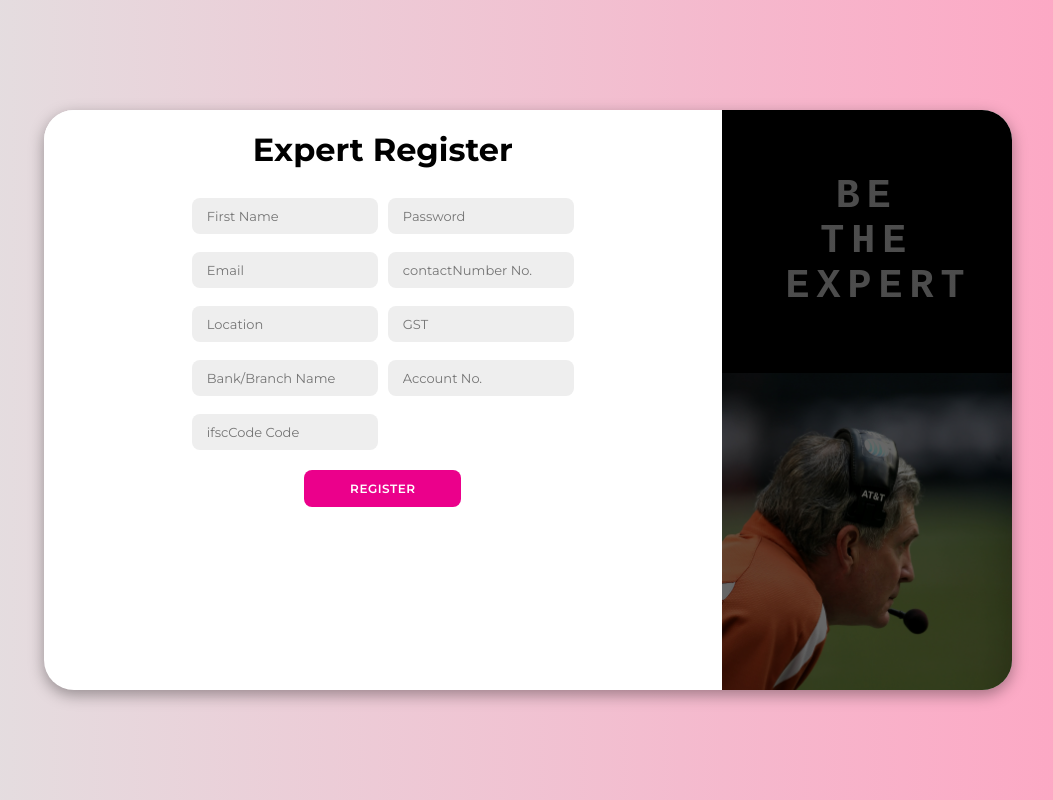
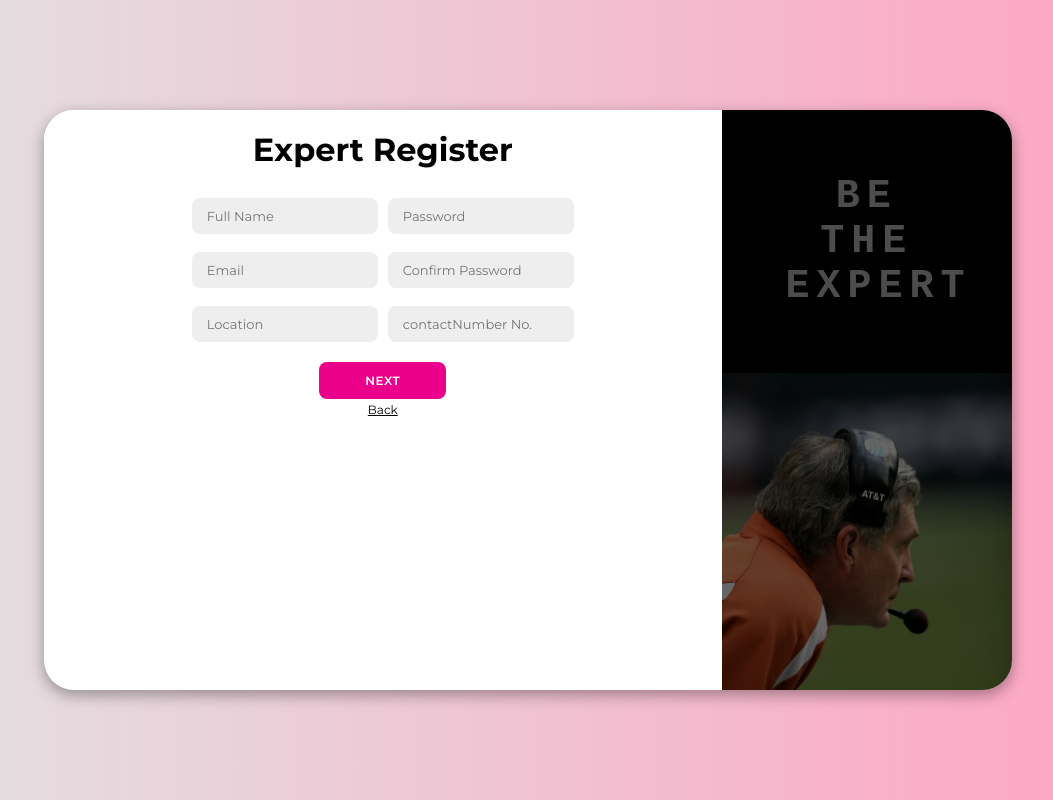
Before and after one commit to pratik860s/Degpeg-starter, a React (Create React App) app: page /register/expert in a window 1280 px wide. Shown: the whole page, without its empty margins (112-1165 px from the left). Built offline with nearby package versions, Linux system fonts and the light colour scheme.

Commit message:
three step expert and login validation

```diff
--- a/src/Api/ApiConfig.js
+++ b/src/Api/ApiConfig.js
@@ -53,8 +53,10 @@ const expertRegister = async (
       }
     );
     console.log(response);
+    return response;
   } catch (error) {
     console.error("Error registering expert:", error);
+    return null;
   }
 };
 
--- a/src/Pages/LandingPages/ExpertSignup/ExpertSignup.js
+++ b/src/Pages/LandingPages/ExpertSignup/ExpertSignup.js
@@ -1,98 +1,197 @@
 import React, { useState } from "react";
 import axios from "axios";
 import "./ExpertSignup.css";
-import {expertRegister} from "./../../../Api/ApiConfig"
+import { expertRegister } from "./../../../Api/ApiConfig"
+import Joi from "joi";
 
 const ExpertSignup = () => {
 
-  const [name,setName] = useState("");
-  const [email,setEmail] = useState("");
-  const [password,setPassword] = useState("");
-  const [contactNumber,setcontactNumber] = useState("");
+  const [name, setName] = useState("");
+  const [email, setEmail] = useState("");
+  const [password, setPassword] = useState("");
+  const [confirmPass, setConfirmPass] = useState("");
+  const [contactNumber, setcontactNumber] = useState("");
 
-  const [location,setLocation] = useState("");
-  const [gst,setGst] = useState("");
-  const [bankName,setbankName] = useState("");
-  const [bankAccountNumber,setbankAccountNumber] = useState("");
-  const [ifscCode,setifscCode] = useState("");
+  const [location, setLocation] = useState("");
+  const [gst, setGst] = useState("");
+  const [bankName, setbankName] = useState("");
+  const [bankAccountNumber, setbankAccountNumber] = useState("");
+  const [ifscCode, setifscCode] = useState("");
+  const [step, setStep] = useState(1);
+
+  const [errors, setErrors] = useState({});
   // all hooks
 
+  const schemas = [
+    Joi.object({
+      name: Joi.string().required(),
+      email: Joi.string().email({ tlds: { allow: false } }).required(),
+      password: Joi.string().min(6).required(),
+      confirmPass: Joi.ref("password"),
+      contactNumber: Joi.string().required(),
+      location: Joi.string().required(),
+    }),
+    Joi.object({
+      gst: Joi.string().required(),
+    }),
+    Joi.object({
+      bankName: Joi.string().required(),
+      bankAccountNumber: Joi.string().required(),
+      ifscCode: Joi.string().required(),
+    }),
+  ];
 
-  const emailHandler = (e)=>{
+  const emailHandler = (e) => {
     setEmail(e.target.value);
   }
-  const nameHandler = (e)=>{
+  const nameHandler = (e) => {
     setName(e.target.value);
   }
-  const passwordHandler = (e)=>{
+  const passwordHandler = (e) => {
     setPassword(e.target.value);
   }
-  const contactNumberHandler = (e)=>{
+  const confirmPassHandler = (e) => {
+    setConfirmPass(e.target.value);
+  }
+  const contactNumberHandler = (e) => {
     setcontactNumber(e.target.value);
   }
-  const gstHandler = (e)=>{
+  const gstHandler = (e) => {
     setGst(e.target.value);
   }
-  const locationHandler = (e)=>{
+  const locationHandler = (e) => {
     setLocation(e.target.value);
   }
-  const bankNameHandler = (e)=>{
+  const bankNameHandler = (e) => {
     setbankName(e.target.value);
   }
-  const bankAccountNumberHandler = (e)=>{
+  const bankAccountNumberHandler = (e) => {
     setbankAccountNumber(e.target.value);
   }
-  const ifscCodeHandler = (e)=>{
+  const ifscCodeHandler = (e) => {
     setifscCode(e.target.value);
   }
 
-  const handleRegistrationForm = async (e)=>{
+  const handleRegistrationForm = async (e) => {
     //calling registerExpert api
     e.preventDefault();
-    console.log(name,email,password,contactNumber,location,gst,bankName,bankAccountNumber,ifscCode);
-    await expertRegister(name,email,password,contactNumber,location,gst,bankName,bankAccountNumber,ifscCode);
+    console.log(name, email, password, contactNumber, location, gst, bankName, bankAccountNumber, ifscCode);
+    const response = await expertRegister(name, email, password, contactNumber, location, gst, bankName, bankAccountNumber, ifscCode);
+  }
+
+  const handleBack = (e) => {
+    e.preventDefault();
+    if (step === 1) { return; }  setStep(step - 1);
+  }
+
+  const handleNext = (e)=>{
+    e.preventDefault();
+
+    if(step === 1){
+      const {error} = schemas[0].validate({name,email,password,confirmPass,contactNumber,location})
+
+      if(error){
+        setErrors({ ...errors, name: error.details.find(detail => detail.context.key === 'name')?.message || '', email: error.details.find(detail => detail.context.key === 'email')?.message || '', password: error.details.find(detail => detail.context.key === 'password')?.message || '', confirmPass: error.details.find(detail => detail.context.key === 'confirmPass')?.message || '', contactNumber: error.details.find(detail => detail.context.key === 'contactNumber')?.message || '', location: error.details.find(detail => detail.context.key === 'location')?.message || '' });
+        return;
+      }
+
+    }else if(step === 2){
+      const { error } = schemas[1].validate({ gst });
+      if (error) {
+        setErrors({ ...errors, gst: error.details.find(detail => detail.context.key === 'gst')?.message || '' });
+        return;
+      }
+    }else{
+      const { error } = schemas[2].validate({ bankName, bankAccountNumber, ifscCode });
+      if (error) {
+        setErrors({ ...errors, bankName: error.details.find(detail => detail.context.key === 'bankName')?.message || '', bankAccountNumber: error.details.find(detail => detail.context.key === 'bankAccountNumber')?.message || '', ifscCode: error.details.find(detail => detail.context.key === 'ifscCode')?.message || '' });
+        return;
+      }
+    }
+    setStep(step + 1);
   }
 
   return (
     <div className="container-expert" id="container-expert">
       <div className="form-container-expert sign-in-expert">
         <form>
+          <h1 style={{ marginTop: "20px" }}>Expert Register</h1><br />
 
-          <h1 style={{marginTop : "20px"}}>Expert Register</h1><br></br>
+          {step === 1 ? (
   <table>
     <tbody>
       <tr>
-                <td><input type="text" onChange={nameHandler} id="Name" placeholder="First Name" /></td>
-                <td><input type="password" onChange={passwordHandler} id="password" placeholder="Password" /></td>
+        <td>
+          <input type="text" onChange={nameHandler} id="Name" placeholder="Full Name" />
+          {errors.name && <div className="error">{errors.name}</div>}
+        </td>
+        <td>
+          <input type="password" onChange={passwordHandler} id="password" placeholder="Password" />
+          {errors.password && <div className="error">{errors.password}</div>}
+        </td>
       </tr>
       <tr>
-                <td><input onChange={emailHandler} type="text" id="email" placeholder="Email" /></td>
-                <td><input onChange={contactNumberHandler} type="text" id="contactNumber" placeholder="contactNumber No." /></td>
+        <td>
+          <input onChange={emailHandler} type="text" id="email" placeholder="Email" />
+          {errors.email && <div className="error">{errors.email}</div>}
+        </td>
+        <td>
+          <input onChange={confirmPassHandler} type="password" id="confirmPass" placeholder="Confirm Password" />
+          {errors.confirmPass && <div className="error">{errors.confirmPass}</div>}
+        </td>
       </tr>
       <tr>
-                <td><input type="text" onChange={locationHandler} id="location" placeholder="Location" /></td>
-                <td><input type="text" onChange={gstHandler} id="gst" placeholder="GST" /></td>
-              </tr>
-              {/* <tr>
-                <td><label for="cancelledCheque">Cancelled Cheque</label></td>
-                <td><input type="file" id="cancelledCheque" accept="image/*" /></td>
-              </tr>
-              <tr>
-                <td><label for="addressProof">Address Proof</label></td>
-                <td><input type="file" id="addressProof" accept="image/*" /></td>
-              </tr> */}
-              <tr>
-                <td><input type="text" onChange={bankNameHandler} id="bankName" placeholder="Bank/Branch Name" /></td>
-                <td><input type="text" onChange={bankAccountNumberHandler} id="bankAccountNumber" placeholder="Account No." /></td>
-              </tr>
-              <tr>
-                <td><input type="text" onChange={ifscCodeHandler} id="ifscCode" placeholder="ifscCode Code" /></td>
+        <td>
+          <input type="text" onChange={locationHandler} id="location" placeholder="Location" />
+          {errors.location && <div className="error">{errors.location}</div>}
+        </td>
+        <td>
+          <input onChange={contactNumberHandler} type="text" id="contactNumber" placeholder="contactNumber No." />
+          {errors.contactNumber && <div className="error">{errors.contactNumber}</div>}
+        </td>
       </tr>
     </tbody>
   </table>
-          <button onClick={handleRegistrationForm}>Register</button><br></br>
+) : step === 2 ? (
+  <table>
+    <tbody>
+      <tr>
+        <td><span>GST </span></td>
+        <td>
+          <input type="text" onChange={gstHandler} id="gst" placeholder="GST" />
+          {errors.gst && <div className="error">{errors.gst}</div>}
+        </td>
+      </tr>
+    </tbody>
+  </table>
+) : (
+  <table>
+    <tbody>
+      <tr>
+        <td>
+          <input type="text" onChange={bankNameHandler} id="bankName" placeholder="Bank/Branch Name" />
+          {errors.bankName && <div className="error">{errors.bankName}</div>}
+        </td>
+        <td>
+          <input type="text" onChange={bankAccountNumberHandler} id="bankAccountNumber" placeholder="Account No." />
+          {errors.bankAccountNumber && <div className="error">{errors.bankAccountNumber}</div>}
+        </td>
+      </tr>
+      <tr>
+        <td>
+          <input type="text" onChange={ifscCodeHandler} id="ifscCode" placeholder="ifscCode Code" />
+          {errors.ifscCode && <div className="error">{errors.ifscCode}</div>}
+        </td>
+      </tr>
+    </tbody>
+  </table>
+)}
+
+
+          {step === 3 ? (<button onClick={handleRegistrationForm}>Submit</button>) : <button onClick={handleNext}>Next</button>}
+          <u><span style={{ cursor: 'pointer' }} onClick={handleBack}>Back</span></u>
+          <br />
         </form>
-
       </div>
       <div className="toggle-container-expert">
         <h1 class="expert-h1">Be THE<br></br>EXPERT</h1>
--- a/src/Pages/LandingPages/Login/Loginx.js
+++ b/src/Pages/LandingPages/Login/Loginx.js
@@ -3,6 +3,8 @@ import "./style.css";
 import { useNavigate } from "react-router";
 import { login } from "../../../Api/ApiConfig";
 import LoggedInMessage from "./ThankYou";
+import Joi from 'joi';
+
 
 const Loginx = () => {
   const navigate = useNavigate();
@@ -16,6 +18,7 @@ const Loginx = () => {
   const [emailReg, setEmailReg] = useState("");
   const [passwordReg, setPasswordReg] = useState("");
   const [isLogged, setIsLogged] = useState(false);
+  const [errors, setErrors] = useState({});
 
   const handleFirstNameChange = (event) => {
     setfNameReg(event.target.value);
@@ -65,16 +68,20 @@ const Loginx = () => {
 
 
 
+
   const handleSignIn = async (e) => {
     e.preventDefault();
-    if (!email || !password) {
-      alert("Please fill in all fields");
+    const errors = validateSignInForm({ email, password });
+    if (errors) {
+      setErrors(errors);
+      console.log(errors);
       return;
     }
     console.log(email, password);
     await login(email, password);
     setIsLogged(true);
-    navigate("/loggedin");  };
+    navigate("/loggedin");
+  };
 
   const expertLoginStyle = {
     color: "white",
@@ -91,6 +98,28 @@ const Loginx = () => {
     // navigate("/other-page");
   };
 
+
+  // JOI code begins
+
+  const signInSchema = Joi.object({
+    email: Joi.string().email({ tlds: { allow: false } }).required(),
+    password: Joi.string().min(6).required(),
+  });
+
+  const validateSignInForm = (data) => {
+    const { error } = signInSchema.validate(data);
+    if (!error) return null;
+
+    const errors = {};
+    for (let item of error.details) {
+      errors[item.path[0]] = item.message;
+    }
+    return errors;
+  };
+
+
+
+
   return (
     <>
       <div className="container" id="container">
@@ -98,28 +127,32 @@ const Loginx = () => {
           <form>
             <h1>Create Account</h1>
             <br></br>
-            <span>or use your email for registeration</span>
+            <span>or use your email for registration</span>
             <input
               onChange={handleFirstNameChange}
               type="text"
               placeholder="First name"
             />
+            {errors && errors.firstName && <div className="error">{errors.firstName}</div>}
             <input
               onChange={handleLastNameChange}
               type="text"
               placeholder="Last name"
             />
+            {errors && errors.lastName && <div className="error">{errors.lastName}</div>}
             <input
               onChange={handleEmailRegChange}
               type="email"
               placeholder="Email"
             />
+            {errors && errors.email && <div className="error">{errors.email}</div>}
             <input
               onChange={handlePasswordRegChange}
               type="password"
               placeholder="Password"
               required
             />
+            {errors && errors.password && <div className="error">{errors.password}</div>}
             <button>Sign Up</button>
             <br></br>
             <span id="register-link">
@@ -148,12 +181,16 @@ const Loginx = () => {
               placeholder="Email"
               required
             />
+            {/* Display email validation error */}
+            {errors && errors.email && <div className="error">{errors.email}</div>}
             <input
               onChange={handlePasswordChange}
               type="password"
               placeholder="Password"
               required
             />
+            {/* Display password validation error */}
+            {errors && errors.password && <div className="error">{errors.password}</div>}
             <a href="#">Forget Your Password?</a>
             <button onClick={handleSignIn}>Sign In</button>
             <br></br>
@@ -166,18 +203,19 @@ const Loginx = () => {
           </form>
         </div>
         {isLogged && <LoggedInMessage isOpen={isLogged} onClose={handleModalClose} />}
-        <div class="toggle-container">
-          <div class="toggle">
-            <div class="toggle-panel toggle-left">
+        <div className="toggle-container">
+          <div className="toggle">
+            <div className="toggle-panel toggle-left">
               <h1>Hello!</h1>
             </div>
-            <div class="toggle-panel toggle-right">
+            <div className="toggle-panel toggle-right">
               <h1>Welcome Back!</h1>
             </div>
           </div>
         </div>
       </div>
     </>
+
   );
 };
 
--- a/src/Pages/LandingPages/Login/style.css
+++ b/src/Pages/LandingPages/Login/style.css
@@ -236,6 +236,11 @@ body {
     transform: translateX(200%);
 }
 
+.error {
+    color: red;
+    font-size: 0.6rem;
+}
+
 @media screen and (max-width: 768px) {
     .container {
         width: 400px;
```
Lines whose indentation alone changed are shown as unchanged.
